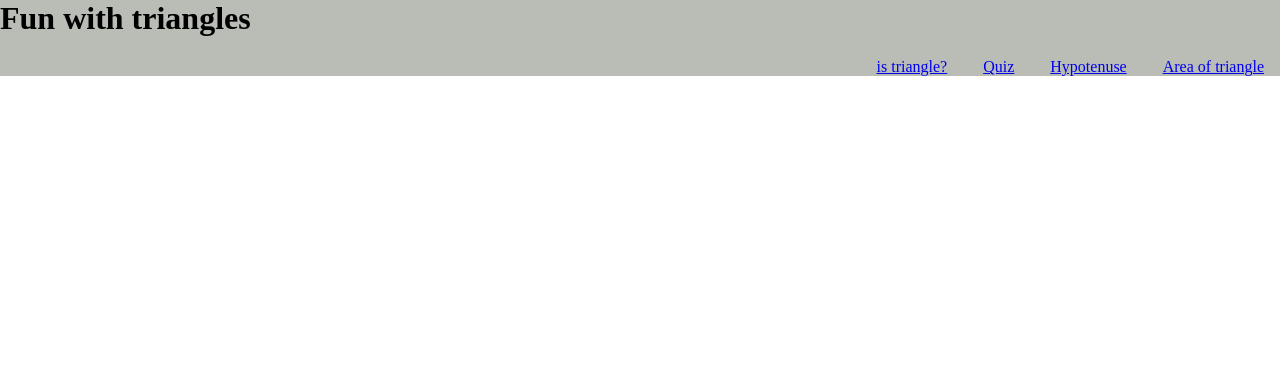
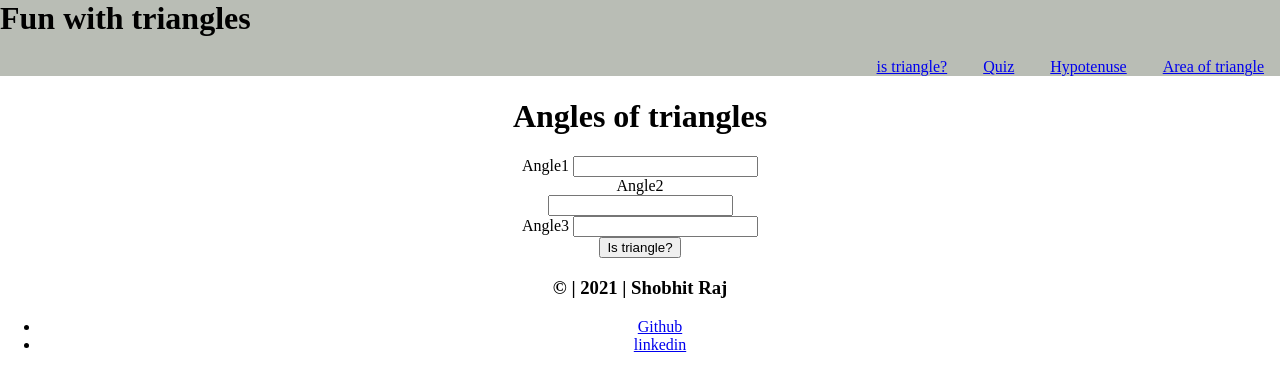
Before and after one commit to shobhit-28/neog.camp-fun-with-triangles, a plain HTML site: page pages/angles.html in a window 1280 px wide. Drawn offline with Linux system fonts and the light colour scheme.

Commit message:
angles html file done

```diff
--- a/other-html-files/angles.html
+++ b/pages/angles.html
@@ -1,12 +1,14 @@
 <!DOCTYPE html>
 <html lang="en">
+
 <head>
     <meta charset="UTF-8">
     <meta http-equiv="X-UA-Compatible" content="IE=edge">
     <meta name="viewport" content="width=device-width, initial-scale=1.0">
-    <title>fun with triangles</title>
+    <title>Is triangle?</title>
     <link rel="stylesheet" href="/CSS/style.css">
 </head>
+
 <body>
     <div class="navbar">
         <h1 class="navBrand">
@@ -35,5 +37,44 @@
             </li>
         </ul>
     </div>
+
+    <h1 class="heading">
+        Angles of triangles
+    </h1>
+    <form class="form">
+        <label class="angle">
+            Angle1
+            <input type="number" name="" id="" />
+        </label>
+        <label class="angle" style="display: block;">
+            Angle2
+            <input type="number" name="" id="" style="display: block; margin: auto;"/>
+        </label>
+        <label class="angle">
+            Angle3
+            <input type="number" name="" id="" />
+        </label>
+    </form>
+
+    <button class="btn">
+        Is triangle?
+    </button>
+
+
+    <div class="foot">
+        <h3 class="footHead">
+            © | 2021 | Shobhit Raj
+        </h3>
+        <ul class="footList">
+            <li class="footItems">
+                <a href="https://github.com/shobhit-28">Github</a>
+            </li>
+            <li class="footItems">
+                <a href="https://www.linkedin.com/in/shobhit-raj-19a588215/">linkedin</a>
+            </li>
+        </ul>
+    </div>
+
 </body>
+
 </html>
```
Also changed, not shown: index.html (+3 -3 lines), pages/area.html (renamed from other-html-files/area.html), pages/hypotenuse.html (renamed from other-html-files/hypotenuse.html).
